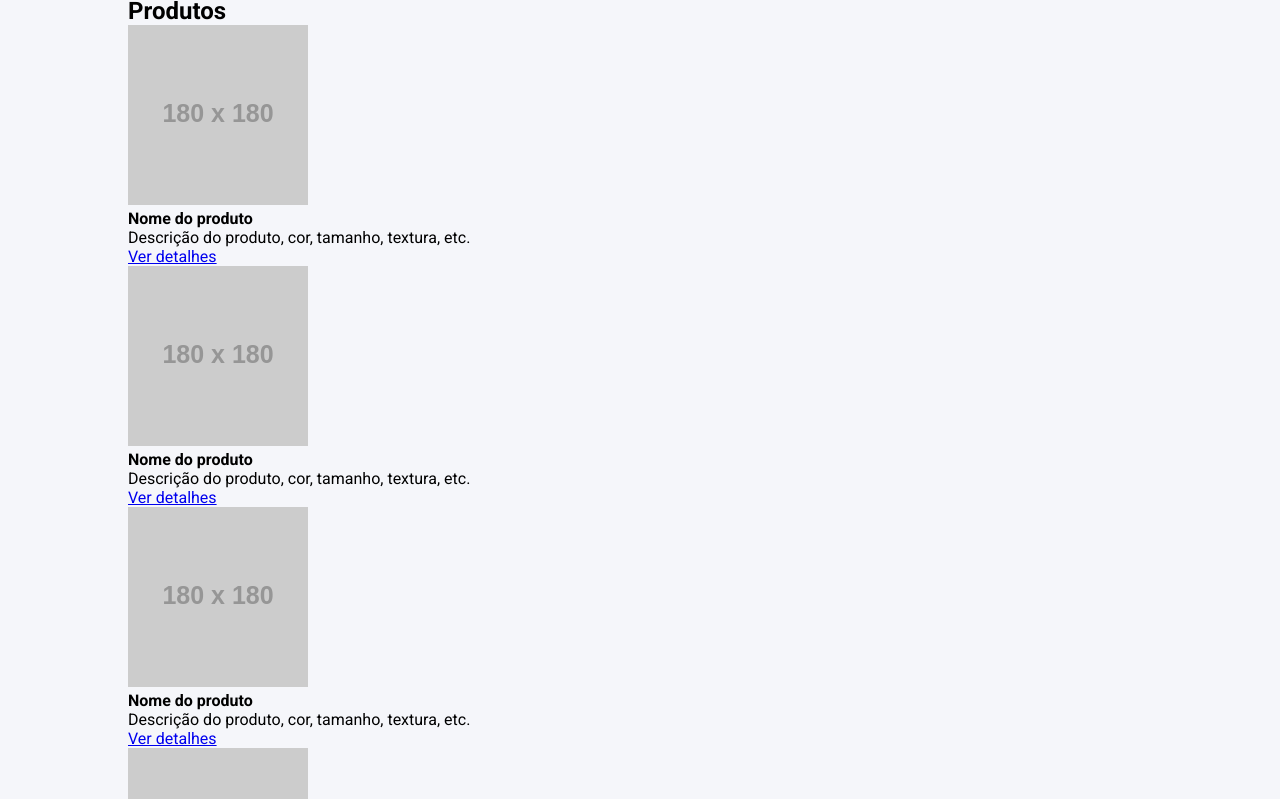
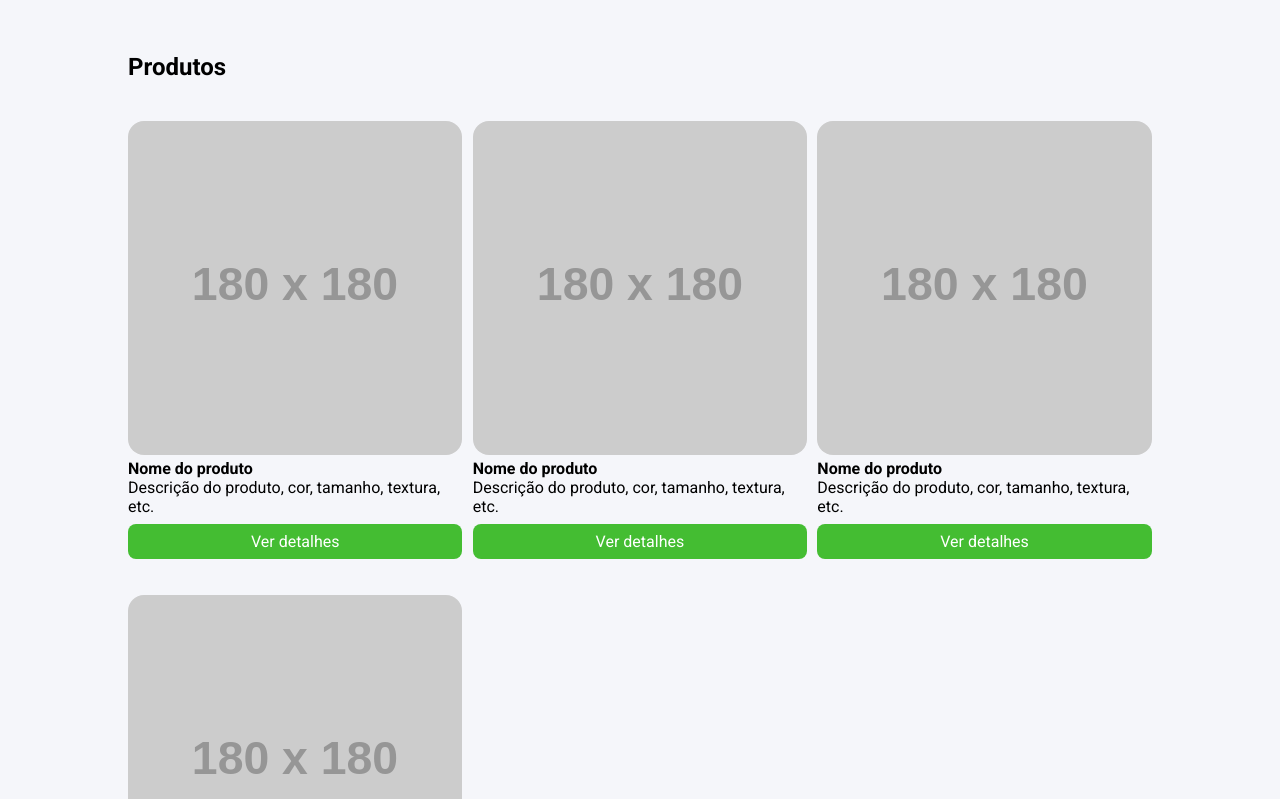
Before and after one commit to thallesrafaell/modulo, a website: page index.html in a window 1280 px wide. Shown: the part 77-876 px from the top of the page. Drawn offline with Linux system fonts and the light colour scheme; placeholder pictures from the web are drawn by us.

Commit message:
ADD FINALIZAÇAO DO ESTILO DA ATIVIDADE

```diff
--- a/src/styles/config/reset.less
+++ b/src/styles/config/reset.less
@@ -2,5 +2,4 @@
     margin: 0;
     padding: 0;
     box-sizing: border-box;
-    font-family: Roboto, sans-serif;
 }
--- a/src/styles/main.less
+++ b/src/styles/main.less
@@ -4,8 +4,13 @@
 
 @import "config/variaveis.less";
 
+@breakpointTablet: ~"(min-width: 768px) and (max-width: 1023px)";
+@breakpointMobile: ~"(max-width: 767px)";
+
 body {
     background-color: #cores[bgColor];
+    font-family: @fontPrincipal;
+
 }
 
 li {
@@ -44,3 +49,69 @@ header {
         }
     }
 }
+
+section {
+    padding: 56px 0;
+}
+
+.products {
+    margin-top: 40px;
+    display: grid;
+    grid-template-columns: repeat(3, 32.66%);
+    column-gap: 1%;
+    row-gap: 4%;
+    width: 100%;
+}
+
+.product-item img {
+    width: 100%;
+    border-radius: 16px;
+}
+
+.product-button{
+    display: block;
+    background-color: #cores[btnColor];
+    color: #cores[fontAcolor];
+    text-align: center;
+    padding: 8px 0;
+    border-radius: 8px;
+    margin-top: 8px;
+    text-decoration: none;
+
+    &:hover{
+        background-color: #cores[btnHoverColor];
+    }
+
+}
+
+@media @breakpointTablet {
+
+    .container{
+        max-width: 80%;
+    }
+
+    .products {
+        grid-template-columns: repeat(2, 48.5%);
+        column-gap: 3%;
+    }
+
+
+}
+
+
+@media @breakpointMobile {
+
+    .container{
+        max-width: 75%;
+    }
+
+    .products {
+        display: block;
+    }
+
+    .product-item  {
+        margin-bottom: 32px;
+    }
+
+
+}
```
Also changed, not shown: build/styles/main.css.
